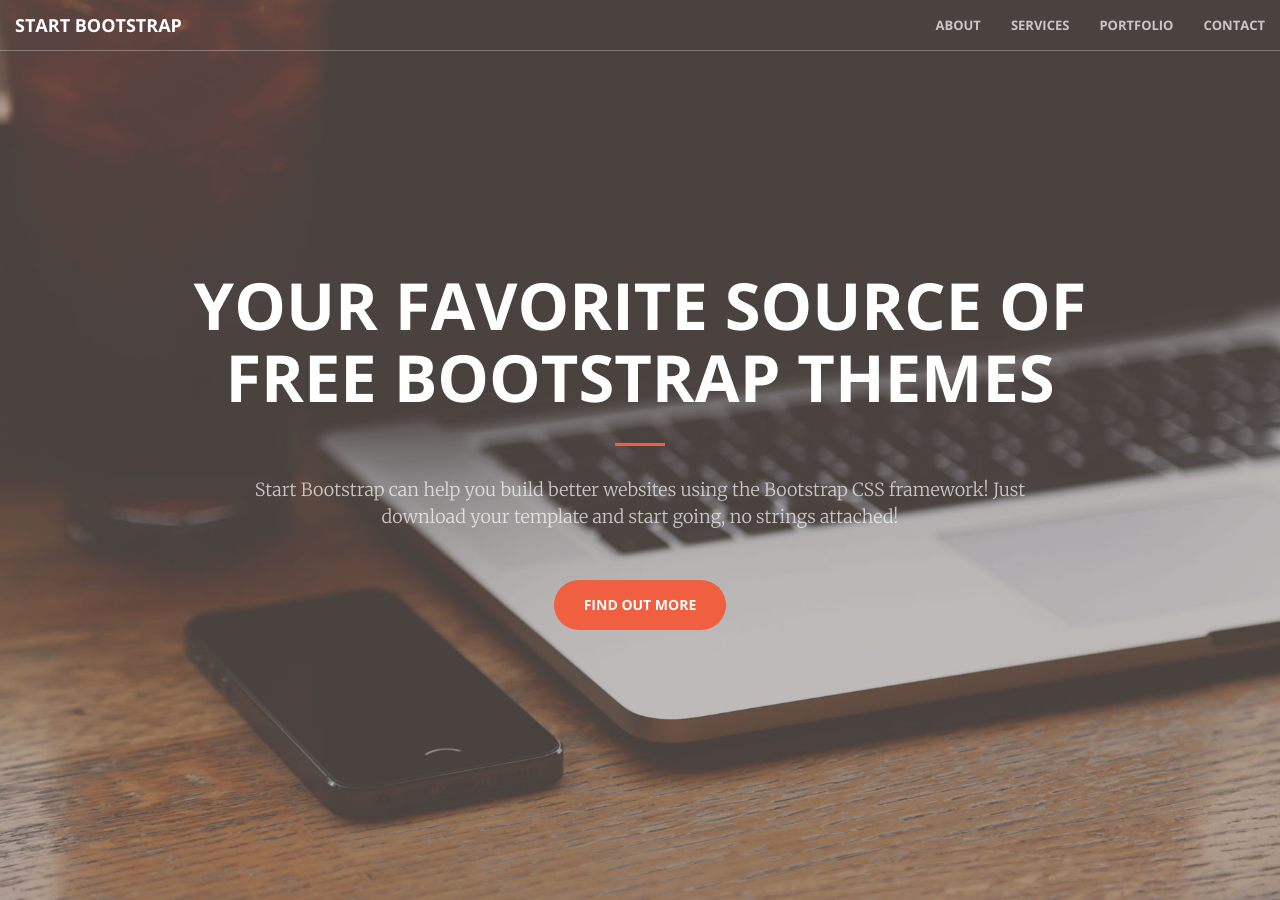
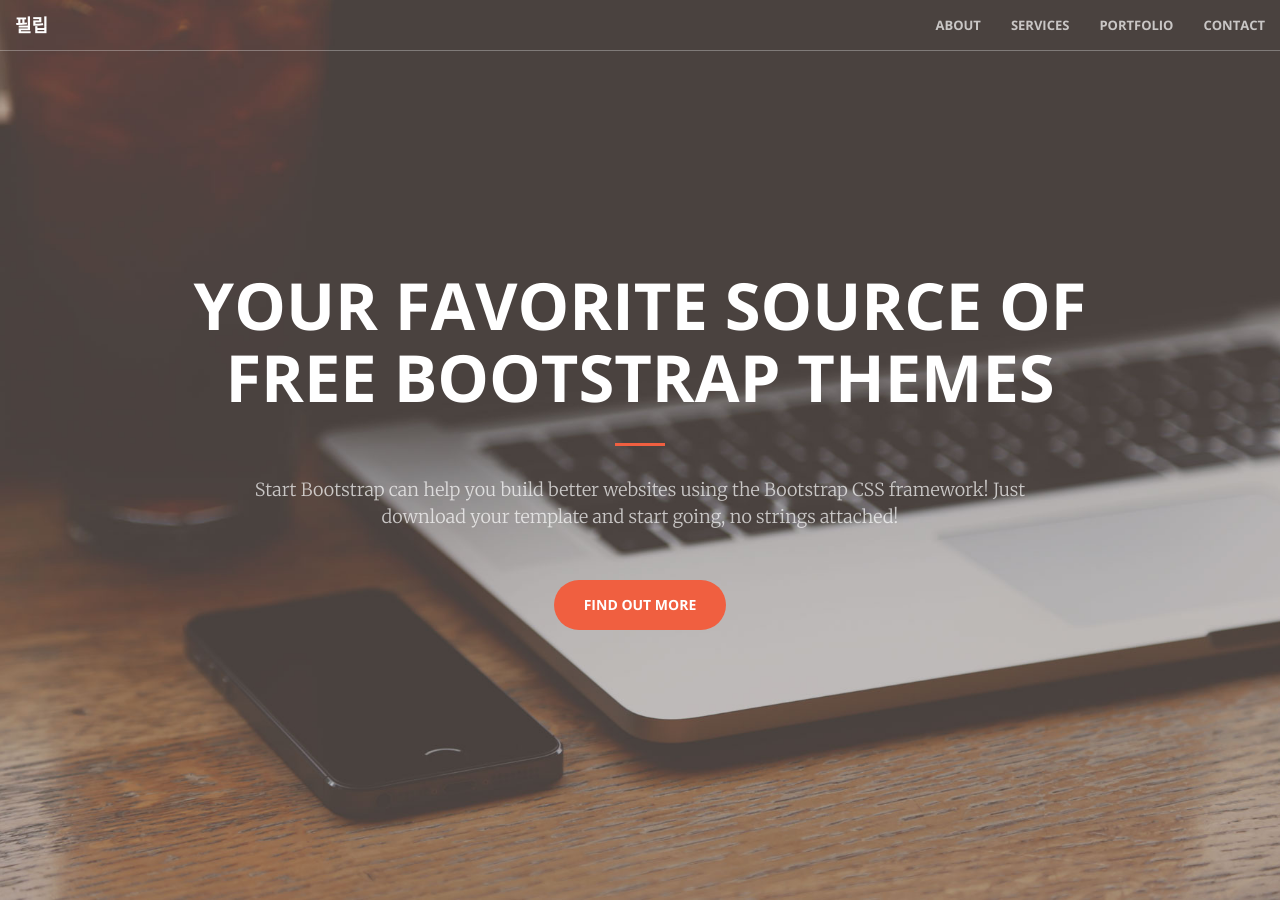
Before and after one commit to philipcommunication/philip-homepage, a Jekyll site: the page built from index.html, in a window 1280 px wide and 900 px high. Built offline with Jekyll 4.4.1, drawn with Linux system fonts in a browser that asks for light colours.

Commit message:
색상변경 및 일부 문구 수정

```diff
--- a/_includes/aside.html
+++ b/_includes/aside.html
@@ -1,4 +1,4 @@
-  <aside class="#272645">
+  <aside class="bg-dark">
       <div class="container text-center">
           <div class="call-to-action">
               <h2>필립 제안서</h2>
--- a/_includes/call-to-action.html
+++ b/_includes/call-to-action.html
@@ -1,4 +1,4 @@
-<section class="bg-primary" id="about">
+<section class="bg-primary" id="about" style="background-color: #272645;">
     <div class="container">
         <div class="row">
             <div class="col-lg-8 col-lg-offset-2 text-center">
--- a/_includes/nav.html
+++ b/_includes/nav.html
@@ -8,7 +8,7 @@
                 <span class="icon-bar"></span>
                 <span class="icon-bar"></span>
             </button>
-            <a class="navbar-brand page-scroll" href="#page-top">Start Bootstrap</a>
+            <a class="navbar-brand page-scroll" href="#page-top">필립</a>
         </div>
 
         <!-- Collect the nav links, forms, and other content for toggling -->
```
